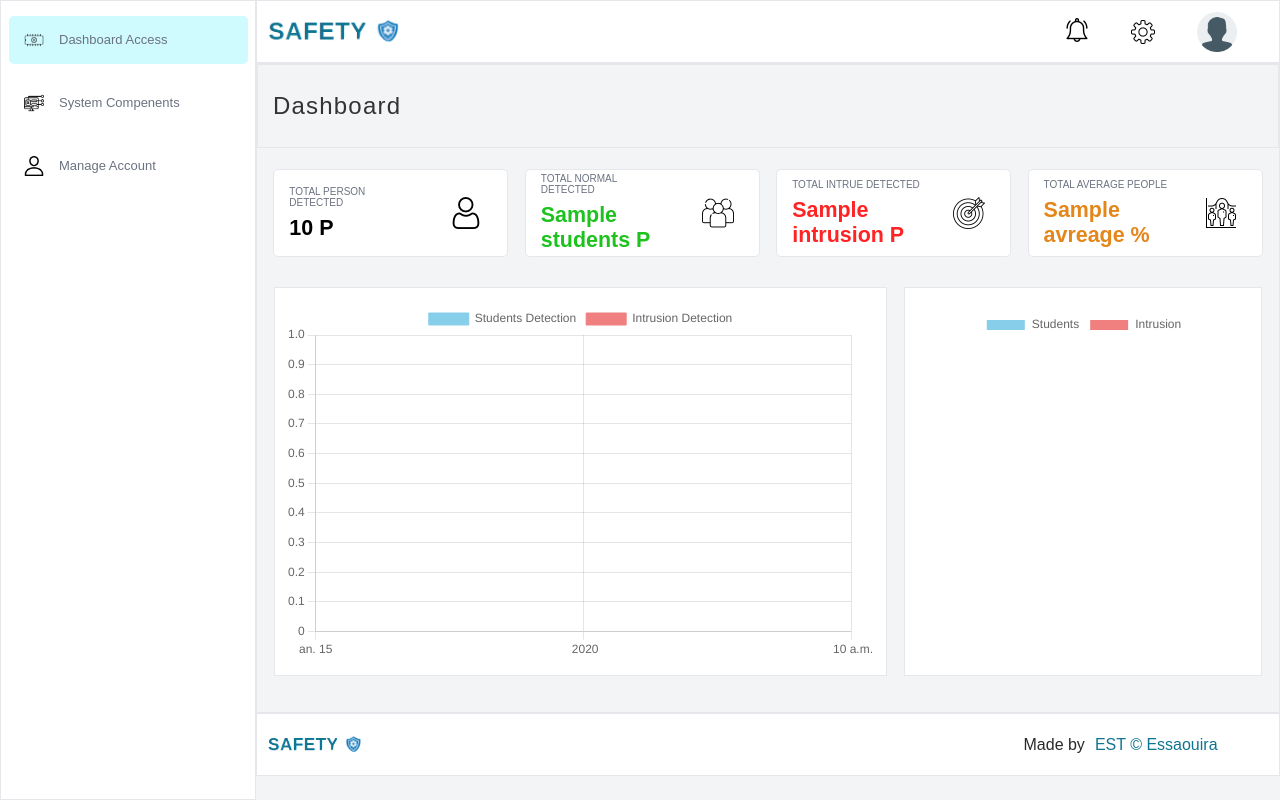
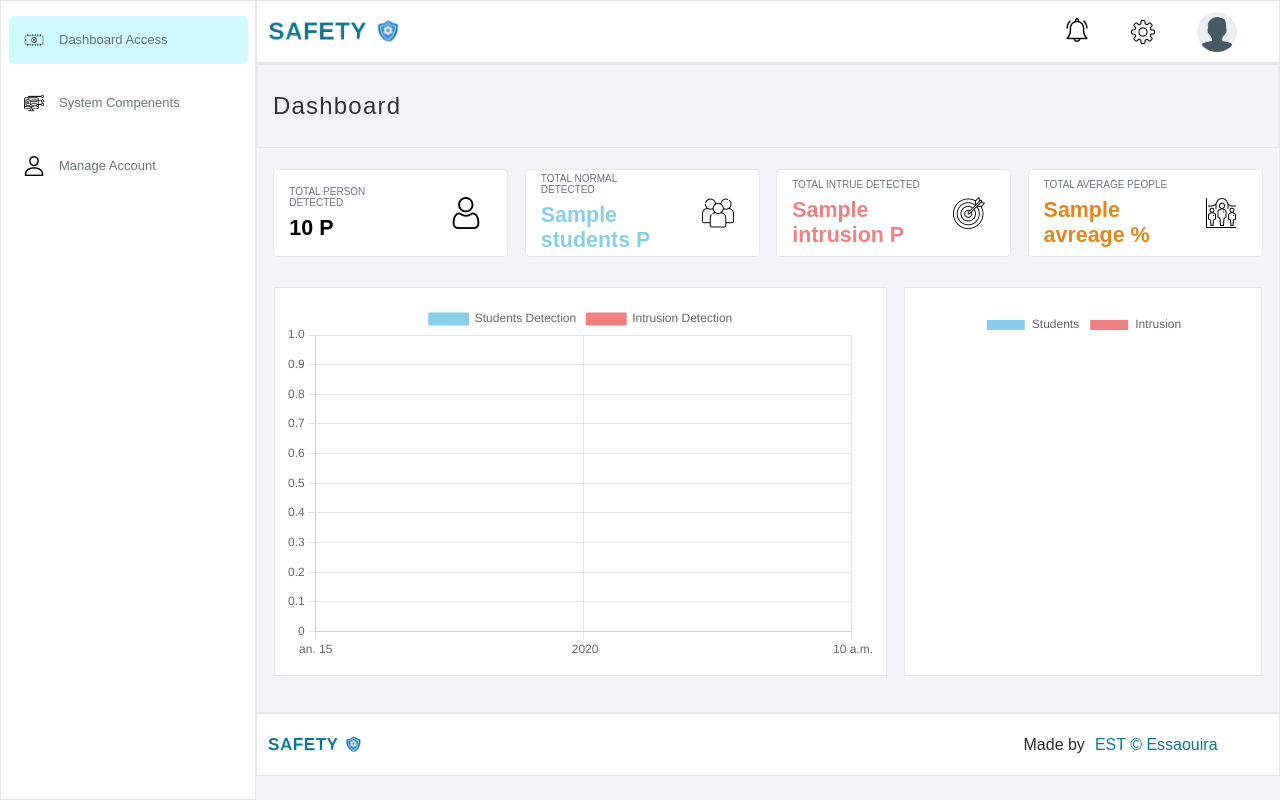
Before and after one commit to bouslama-hamza/INTRUTION-DETECTION, a Django app: template Second_Year_Project/Safety/templates/app.html in a window 1280 px wide. Run offline with Django 3.2, Linux system fonts and the light colour scheme; the template is opened without the code that fills it: most values are stand-ins (such as "Sample title", 1, 10 or a date in 2020).

Commit message:
Finish Plots

```diff
--- a/Second_Year_Project/Safety/templates/app.html
+++ b/Second_Year_Project/Safety/templates/app.html
@@ -29,14 +29,14 @@
         <div class="data_normal">
             <div class="data_total_info">
                 <div class="data_total_value">TOTAL NORMAL DETECTED</div>
-                <div class="data_total_amount"><h6 style="color: rgb(30, 194, 30);">{{ data.students }} P</h6></div>
+                <div class="data_total_amount"><h6 style="color: skyblue;">{{ data.students }} P</h6></div>
             </div>
             <img src="{% static 'IMAGES/people.png' %}">
         </div>
         <div class="data_intrue">
             <div class="data_total_info">
                 <div class="data_total_value">TOTAL INTRUE DETECTED</div>
-                <div class="data_total_amount"><h6 style="color: rgb(255, 35, 35);">{{ data.intrusion }} P</h6></div>
+                <div class="data_total_amount"><h6 style="color: lightcoral;">{{ data.intrusion }} P</h6></div>
             </div>
             <img src="{% static 'IMAGES/target.png' %}">
         </div>
```
Also changed, not shown: Second_Year_Project/db.sqlite3.
